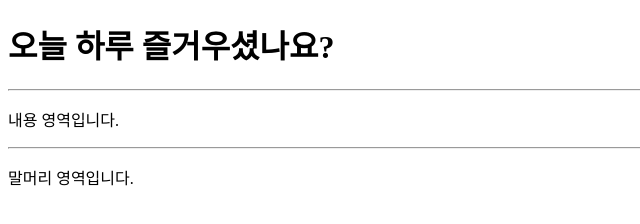
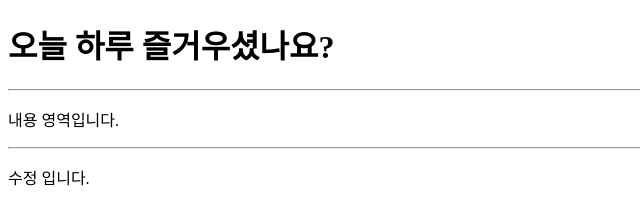
Before and after one commit to yikl1004/gulp-learning, a plain HTML site: page index.html in a window 1280 px wide. Shown: the full height of the page, 0-640 px from the left. Drawn offline with Linux system fonts and the light colour scheme.

Commit message:
Update index.html

```diff
--- a/index.html
+++ b/index.html
@@ -18,7 +18,7 @@
 		</div>
 		<hr>
 		<footer>
-			<p>말머리 영역입니다.</p>
+			<p>수정 입니다.</p>
 		</footer>
 	</div>
 </body>
```
